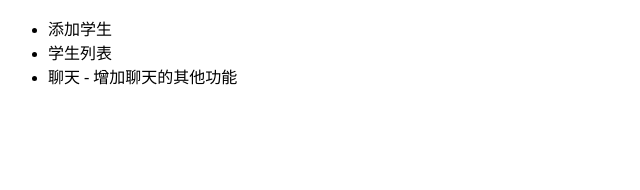
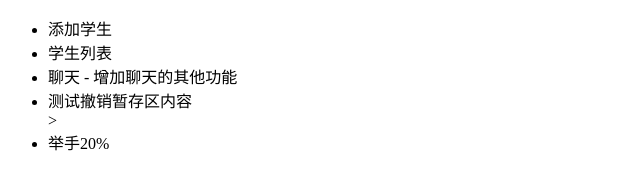
Before and after one commit to 937827819/student, a plain HTML site: page index.html in a window 1280 px wide. Shown: the whole page, without its empty margins (0-640 px from the left). Drawn offline with Linux system fonts and the light colour scheme.

Commit message:
dev开发了20%的举手

```diff
--- a/index.html
+++ b/index.html
@@ -8,6 +8,8 @@
 			<li>添加学生</li>
 			<li>学生列表</li>
 			<li>聊天 - 增加聊天的其他功能</li>
+			<li>测试撤销暂存区内容</li>>
+			<li>举手20%</li>
 		</ul>
 	</body>
 </html>
```
